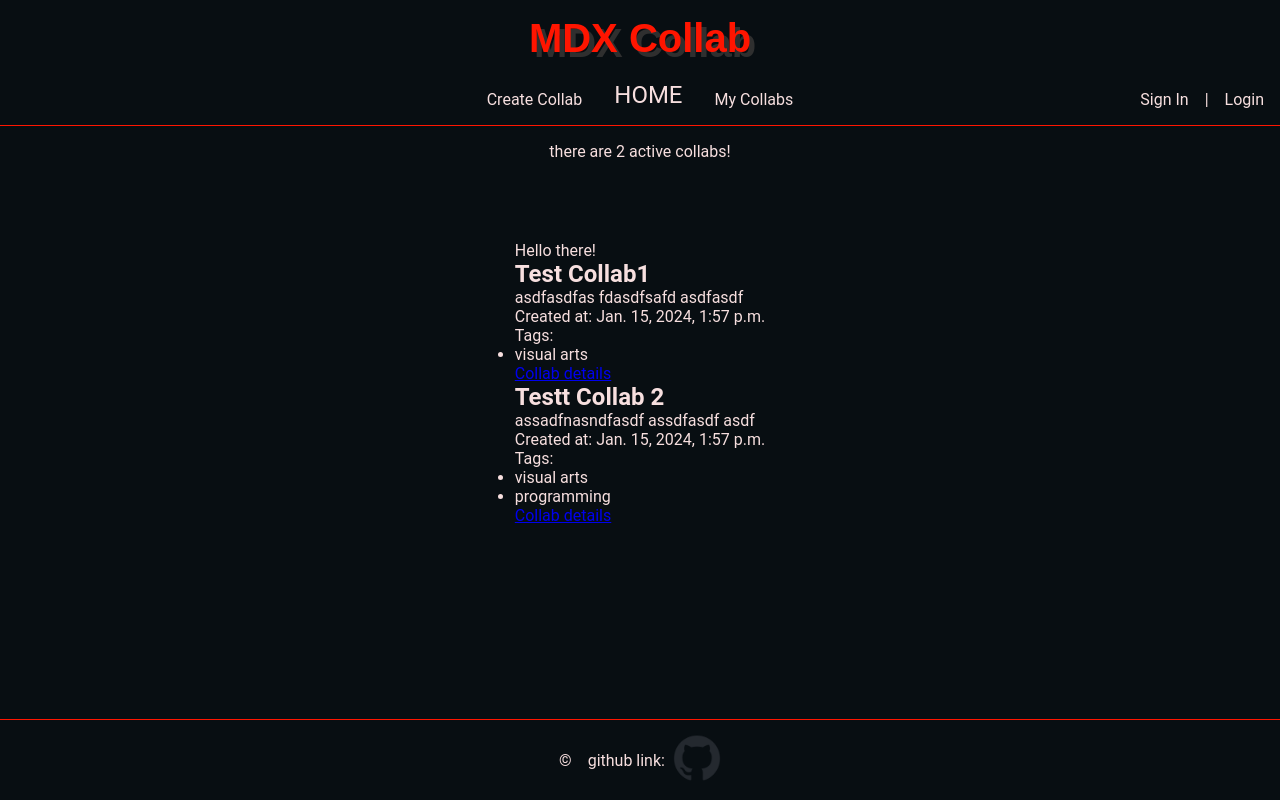
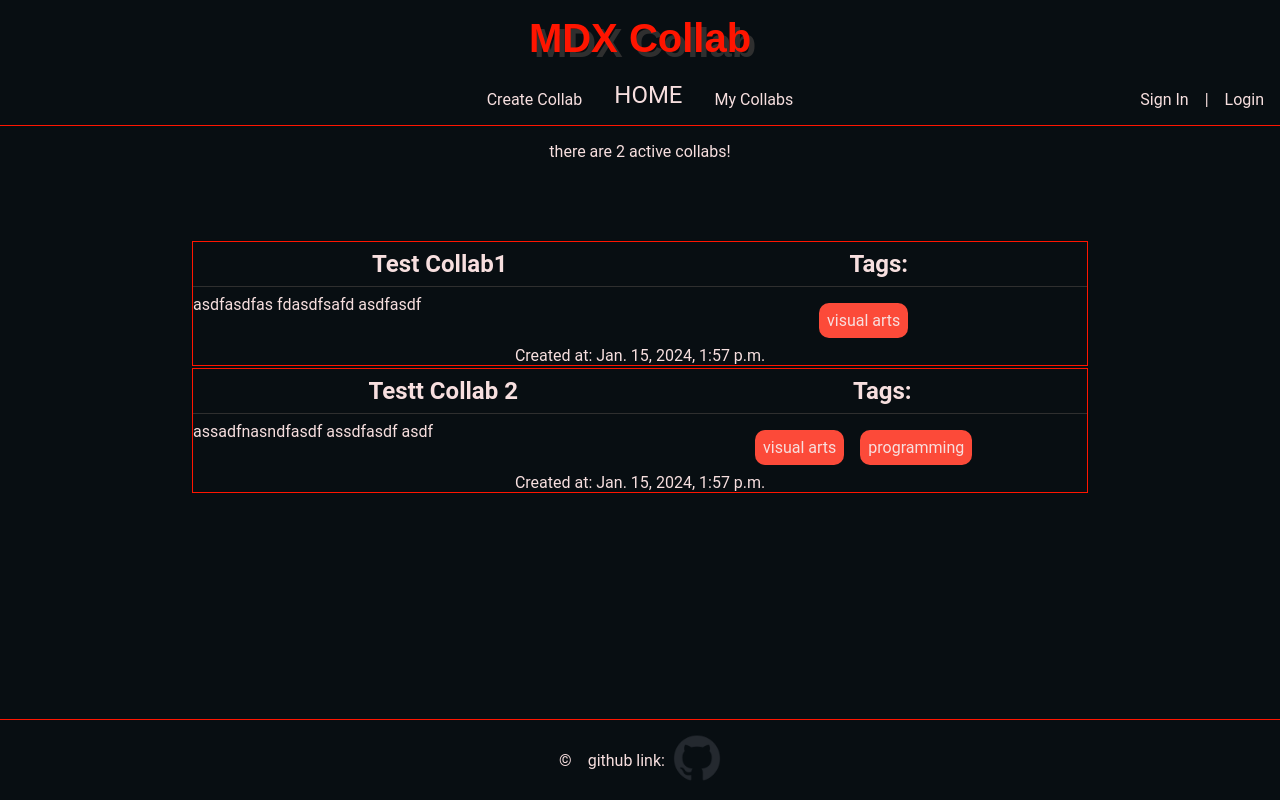
Before and after one commit to DomanskiFilip/MyCollab, a Django app: page / in a window 1280 px wide. Run offline with Django 4.2, Linux system fonts and the light colour scheme; data comes from the database, SQL or seed files in the repository.

Commit message:
initial design for index.html

```diff
--- a/Core/static/Core/style.css
+++ b/Core/static/Core/style.css
@@ -2,6 +2,9 @@
     --main: #080e12;
     --text: #f7dfdf;
     --text-highlite: #ff1500;
+    --action-highlite: #7286D3;
+    --tag-bg: #fc4a39;
+    --tag-bg-hover: #d94133;
     --shadow: #2f2f2f;
 }
 
@@ -151,3 +154,91 @@ footer {
 }
 
 /* css for index.html */
+
+#collabListWrapper {
+    display: flex;
+    flex-direction: column;
+    justify-content: flex-start;
+    align-items: flex-start;
+    width: 70vw;
+    height: 50vh;
+    overflow-y: scroll;
+}
+
+    #collabListWrapper::-webkit-scrollbar {
+        width: 10px;
+    }
+    #collabListWrapper::-webkit-scrollbar-track {
+        background: var(--text);
+        box-shadow: inset 0 0 5px var(--shadow);
+        border-radius: 10px;
+    }
+
+    #collabListWrapper::-webkit-scrollbar-thumb {
+        background-color: var(--tag-bg);
+        border-radius: 10px;
+    }
+
+    #collabListWrapper::-webkit-scrollbar-thumb:hover {
+        background-color: var(--tag-bg-hover);
+    }
+
+
+    .collabInfoBar {
+        display: flex;
+        flex-direction: column;
+        justify-content: center;
+        width: 99.8%;
+        text-decoration: none;
+        color: var(--text);
+        border: 1px solid var(--text-highlite);
+        padding: 0;
+        margin-bottom: 0.1rem;
+    }
+
+        .collabInfoBar:hover {
+            background-color: var(--action-highlite);
+        }
+
+        .collabInfoBar p {
+            text-align: center;
+        }
+
+            .collabInfoBarHeader {
+                display: flex;
+                flex-direction: row;
+                justify-content: space-around;
+                align-items: center;
+                padding: 0.5rem;
+                margin-bottom: 0.5rem;
+                border-bottom: 0.5px solid var(--shadow);
+            }
+
+            .collabInfoBarWrapper {
+                display: flex;
+                flex-direction: row;
+            }
+
+                .collabInfoBarWrapper span {
+                    text-wrap: pretty;
+                    width: 50%;
+                }
+
+                .collabInfoBarWrapper ul {
+                    display: flex;
+                    flex-direction: row;
+                    justify-content: center;
+                    list-style-type: none;
+                    width: 50%;
+                }
+
+                    .collabInfoBarWrapper ul li {
+                        margin: 0.5rem;
+                        padding: 0.5rem;
+                        border-radius: 10px;
+                        background-color: var(--tag-bg);
+                    }
+
+                    .collabInfoBarWrapper ul li:hover {
+                        background-color: var(--tag-bg-hover);
+                    }
--- a/Core/templates/Core/index.html
+++ b/Core/templates/Core/index.html
@@ -6,23 +6,29 @@ Index
 
 {% block content %}
 
-<span> Hello there!</span>
+<section id="collabListWrapper">
+{% for collab in collabs %}
+    <a href="{% url 'collabs:collab' collab.id %}" class="collabInfoBar">
+        <section class="collabInfoBarHeader">
+            <h2>{{ collab.title }}</h2>
+            <h2>Tags:</h2>
+        </section>
 
-{% for collab in collabs %}
-    <div>
-        <h2>{{ collab.title }}</h2>
-        <p>{{ collab.description }}</p>
+        <section class="collabInfoBarWrapper">
+            <span>{{ collab.description }}</span>
+            <ul>
+                {% for tag in collab.tags.all %}
+                    <li>{{ tag.name }}</li>
+                {% endfor %}
+            </ul>
+        </section>
         <p>Created at: {{ collab.created_at }}</p>
-        <p>Tags:</p>
-        <ul>
-            {% for tag in collab.tags.all %}
-                <li>{{ tag.name }}</li>
-            {% endfor %}
-        </ul>
-        <a href="{% url 'collabs:collab' collab.id %}" class="">Collab details</a>
-    </div>
+    </a>
+
 {% empty %}
     <p>No collaborations to display.</p>
 {% endfor %}
 
+</section>
+
 {% endblock %}
```
